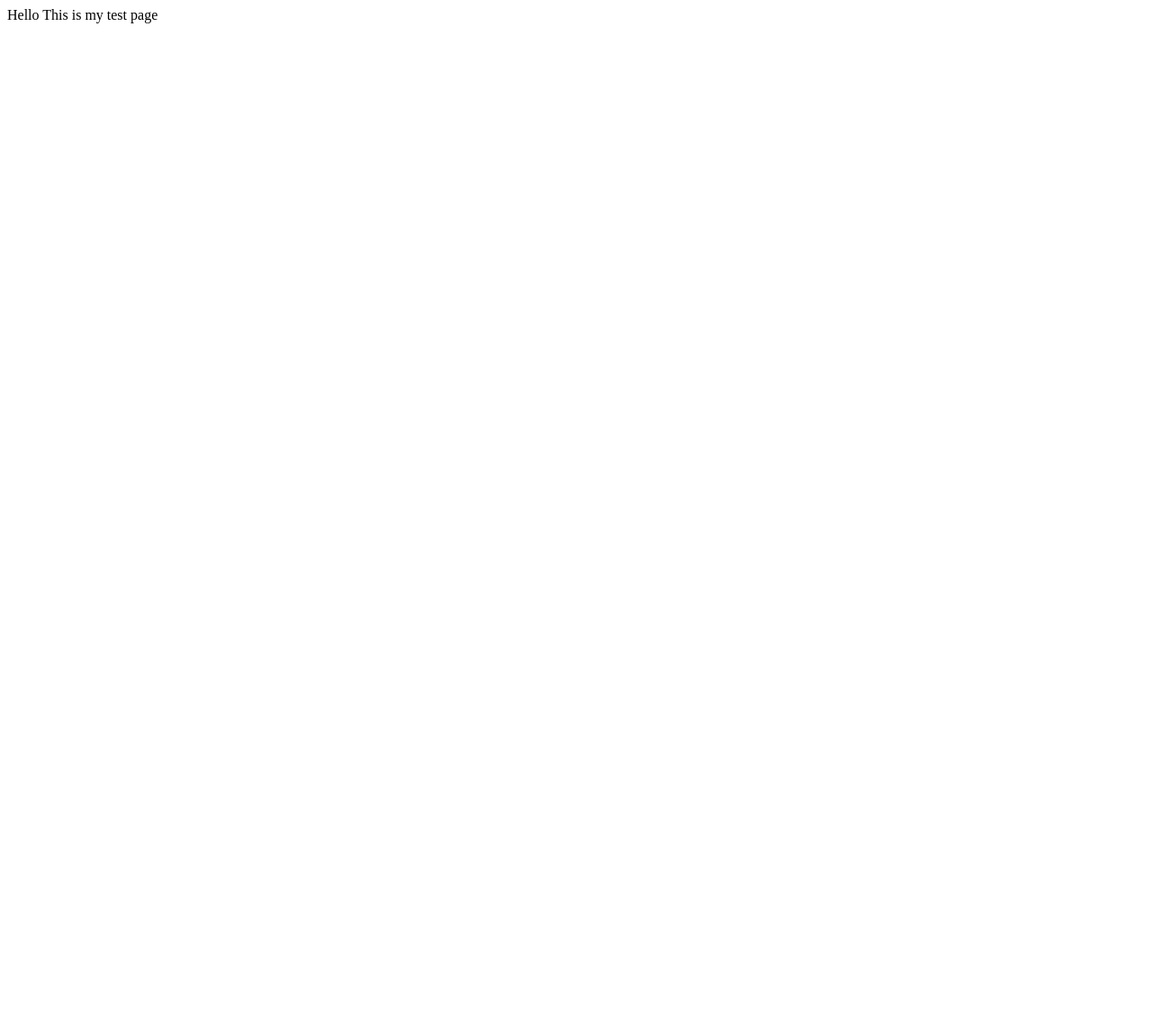
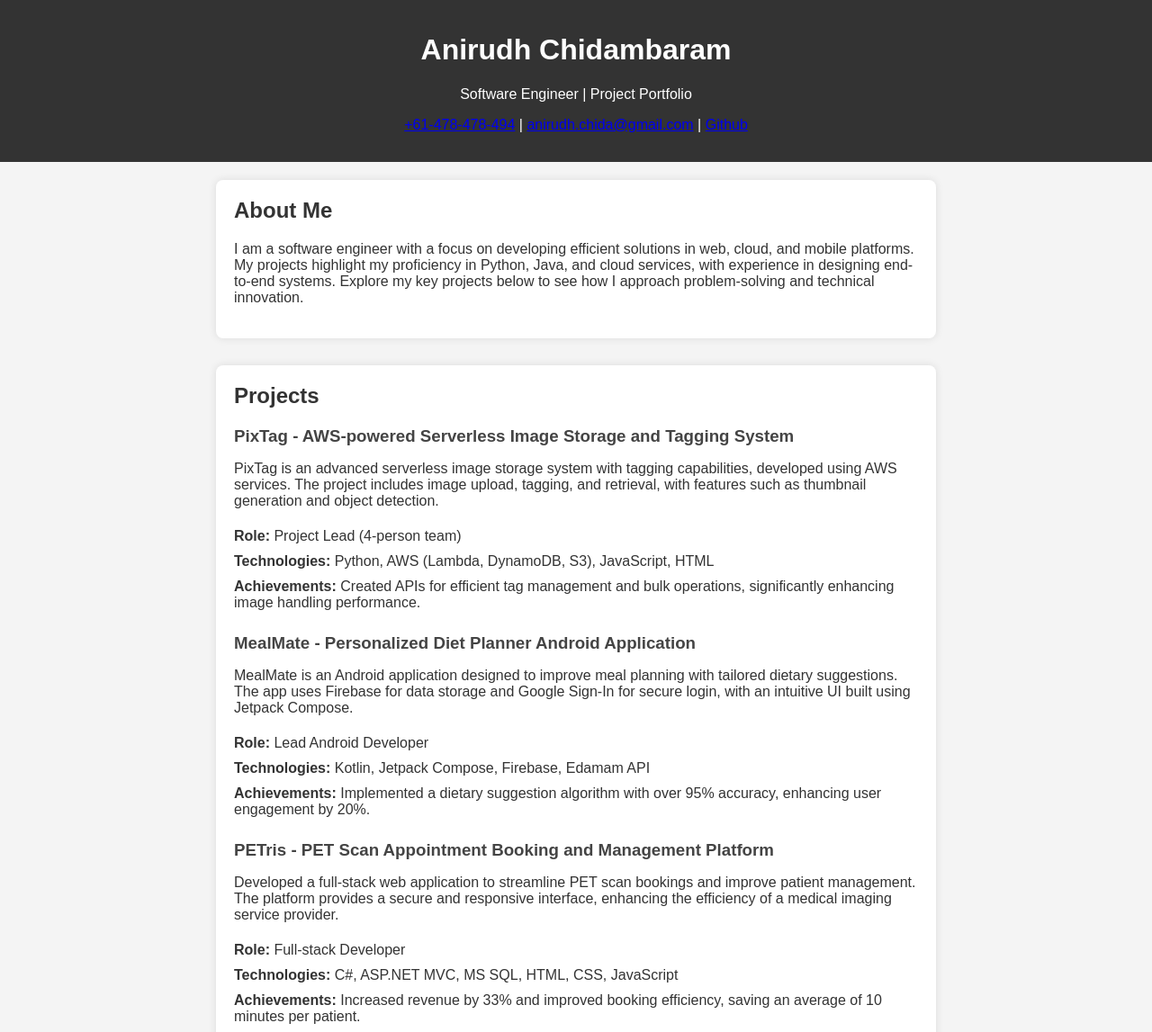
Before and after one commit to RootSlayr/rootslayr.github.io, a plain HTML site: page index.html in a window 1280 px wide. Shown: the top 1147 px of the page at 90% size. Before the commit the page ends 800 px from the top, so only its background shows below. Drawn offline with Linux system fonts and the light colour scheme.

Commit message:
Added Project Details

```diff
--- a/index.html
+++ b/index.html
@@ -1,11 +1,160 @@
-<html>
+<!DOCTYPE html>
+<html lang="en">
 
 <head>
-    Hello
+    <meta charset="UTF-8">
+    <meta name="viewport" content="width=device-width, initial-scale=1.0">
+    <title>Anirudh Chidambaram - Project Portfolio</title>
+    <style>
+        body {
+            font-family: Arial, sans-serif;
+            margin: 0;
+            padding: 0;
+            color: #333;
+            background-color: #f4f4f4;
+        }
+
+        header,
+        footer {
+            background-color: #333;
+            color: #fff;
+            text-align: center;
+            padding: 1em;
+        }
+
+        main {
+            max-width: 800px;
+            margin: auto;
+            padding: 20px;
+        }
+
+        section {
+            margin-bottom: 30px;
+            background: #fff;
+            padding: 20px;
+            border-radius: 8px;
+            box-shadow: 0 0 10px rgba(0, 0, 0, 0.1);
+        }
+
+        h2,
+        h3 {
+            color: #333;
+            margin-top: 0;
+        }
+
+        .project {
+            margin-bottom: 20px;
+        }
+
+        .project h3 {
+            color: #444;
+            margin-bottom: 5px;
+        }
+
+        ul {
+            list-style-type: none;
+            padding: 0;
+        }
+
+        ul li {
+            padding: 5px 0;
+        }
+    </style>
 </head>
 
 <body>
-    This is my test page
+
+    <!-- Header Section -->
+    <header>
+        <h1>Anirudh Chidambaram</h1>
+        <p>Software Engineer | Project Portfolio</p>
+        <p><a href="tel:+61478478494">+61-478-478-494</a> | <a
+                href="mailto:anirudh.chida@gmail.com">anirudh.chida@gmail.com</a> | <a
+                href="https://github.com/RootSlayr">Github</a></p>
+    </header>
+
+    <main>
+        <!-- Introduction Section -->
+        <section id="about">
+            <h2>About Me</h2>
+            <p>I am a software engineer with a focus on developing efficient solutions in web, cloud, and mobile
+                platforms. My projects highlight my proficiency in Python, Java, and cloud services, with experience in
+                designing end-to-end systems. Explore my key projects below to see how I approach problem-solving and
+                technical innovation.</p>
+        </section>
+
+        <!-- Projects Section -->
+        <section id="projects">
+            <h2>Projects</h2>
+
+            <div class="project">
+                <h3>PixTag - AWS-powered Serverless Image Storage and Tagging System</h3>
+                <p>PixTag is an advanced serverless image storage system with tagging capabilities, developed using AWS
+                    services. The project includes image upload, tagging, and retrieval, with features such as thumbnail
+                    generation and object detection.</p>
+                <ul>
+                    <li><strong>Role:</strong> Project Lead (4-person team)</li>
+                    <li><strong>Technologies:</strong> Python, AWS (Lambda, DynamoDB, S3), JavaScript, HTML</li>
+                    <li><strong>Achievements:</strong> Created APIs for efficient tag management and bulk operations,
+                        significantly enhancing image handling performance.</li>
+                </ul>
+            </div>
+
+            <div class="project">
+                <h3>MealMate - Personalized Diet Planner Android Application</h3>
+                <p>MealMate is an Android application designed to improve meal planning with tailored dietary
+                    suggestions. The app uses Firebase for data storage and Google Sign-In for secure login, with an
+                    intuitive UI built using Jetpack Compose.</p>
+                <ul>
+                    <li><strong>Role:</strong> Lead Android Developer</li>
+                    <li><strong>Technologies:</strong> Kotlin, Jetpack Compose, Firebase, Edamam API</li>
+                    <li><strong>Achievements:</strong> Implemented a dietary suggestion algorithm with over 95%
+                        accuracy, enhancing user engagement by 20%.</li>
+                </ul>
+            </div>
+
+            <div class="project">
+                <h3>PETris - PET Scan Appointment Booking and Management Platform</h3>
+                <p>Developed a full-stack web application to streamline PET scan bookings and improve patient
+                    management. The platform provides a secure and responsive interface, enhancing the efficiency of a
+                    medical imaging service provider.</p>
+                <ul>
+                    <li><strong>Role:</strong> Full-stack Developer</li>
+                    <li><strong>Technologies:</strong> C#, ASP.NET MVC, MS SQL, HTML, CSS, JavaScript</li>
+                    <li><strong>Achievements:</strong> Increased revenue by 33% and improved booking efficiency, saving
+                        an average of 10 minutes per patient.</li>
+                </ul>
+            </div>
+        </section>
+
+        <!-- Skills Section -->
+        <section id="skills">
+            <h2>Technical Skills</h2>
+            <ul>
+                <li>Web Development: Python, Django, Flask, JavaScript, Java, C#</li>
+                <li>Android Development: Java, Kotlin, Android Studio</li>
+                <li>Cloud Computing: AWS, Azure</li>
+                <li>Database Management: SQL, PostgreSQL, MySQL</li>
+                <li>Project Management: Agile, Scrum</li>
+            </ul>
+        </section>
+
+        <!-- Contact Section -->
+        <section id="contact">
+            <h2>Contact</h2>
+            <p>I'm always open to discussing potential projects and opportunities. Feel free to reach out to me through
+                any of the methods below:</p>
+            <p><a href="mailto:anirudh.chida@gmail.com">anirudh.chida@gmail.com</a> | <a
+                    href="https://github.com/RootSlayr">Github</a> | <a
+                    href="https://www.linkedin.com/in/anirudh-chida/">LinkedIn</a></p>
+        </section>
+    </main>
+
+    <!-- Footer Section -->
+    <footer>
+        <p>&copy; 2024 Anirudh Chidambaram. All rights reserved.</p>
+    </footer>
+
 </body>
 
 </html>
```
